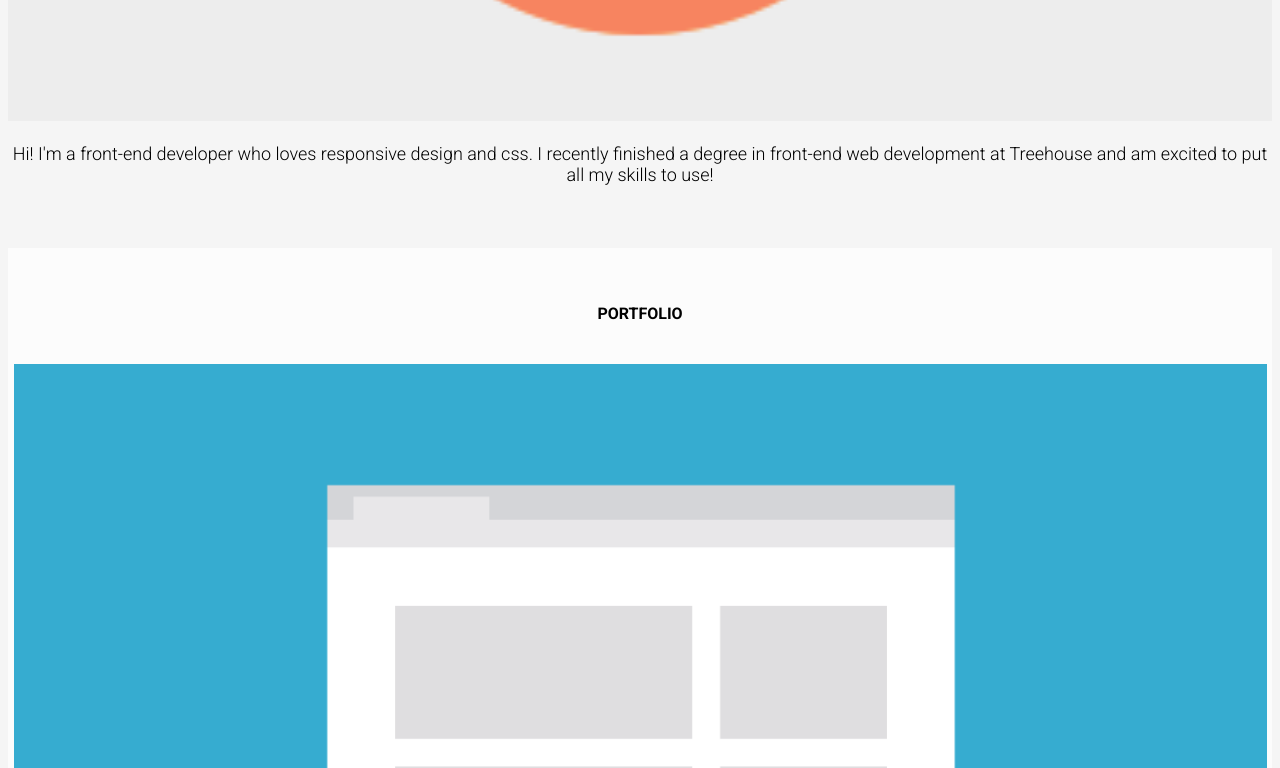
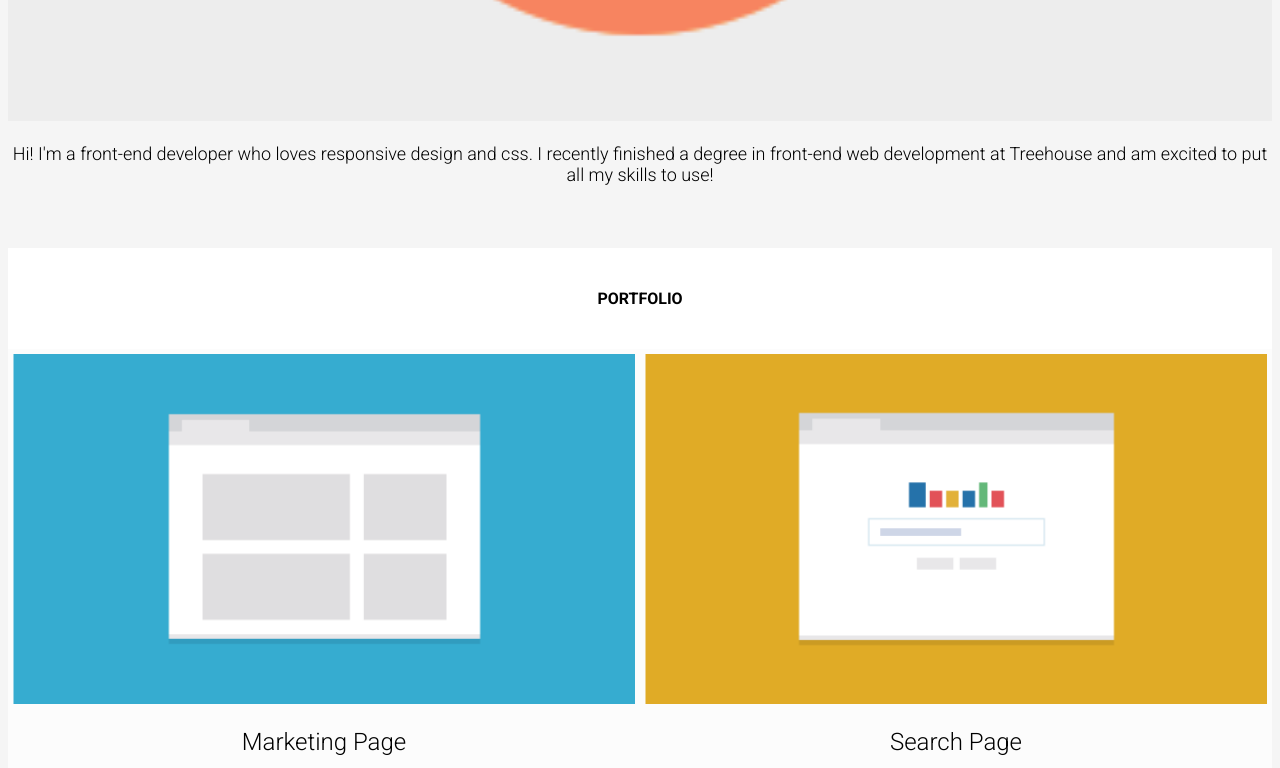
Before and after one commit to JesseBayer/Tech-degree-project-2, a plain HTML site: page index.html in a window 1280 px wide. Shown: the part 878-1646 px from the top of the page. Drawn offline with Linux system fonts and the light colour scheme.

Commit message:
Goof portion done on tablet query

```diff
--- a/css/style.css
+++ b/css/style.css
@@ -72,3 +72,32 @@ p {
 
 
 }
+
+@media screen and (min-width: 768px) {
+    main {
+        flex-direction: row;
+        flex-wrap: wrap;
+    }
+
+    .content {
+        max-width: 50%;
+        margin: 0;
+        padding-top: 5px;
+    }
+
+    .title{
+        text-align: center;
+        flex-basis: 100vw;
+        background-color: white;
+        margin-bottom: 0;
+    }
+
+    .navigation {
+        display: flex;
+        flex-direction: row;
+    }
+
+    footer h3, p{
+        text-align: center;
+    }
+}
--- a/index.html
+++ b/index.html
@@ -34,9 +34,11 @@
 
         </div>
 
+        <div class="title">
+            <h3>PORTFOLIO</h3>
+        </div>
+
         <div class="content">
-            <h3>PORTFOLIO</h3>
-
             <img src="images/portfolio-1.png" alt="Marketing project">
 
             <h2>Marketing Page</h2>
```
